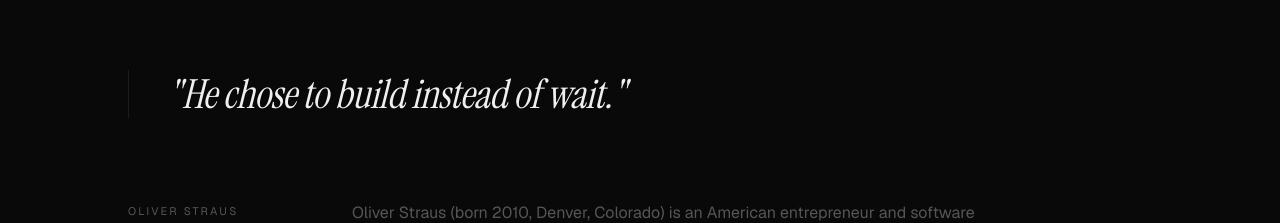
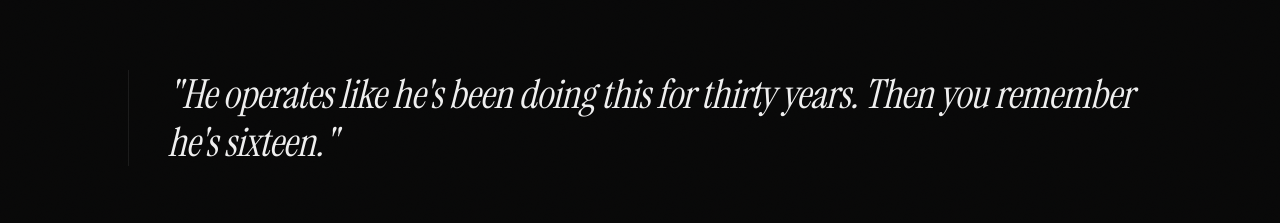
Before and after one commit to oliverstraus246-beep/oliverstraus-com, a Next.js app: page /about in a window 1280 px wide. Shown: the part 578-801 px from the top of the page. Built offline with nearby package versions, Linux system fonts and the light colour scheme.

Commit message:
fix: prevent FOUNDER letter wrap, update about page quote

```diff
--- a/app/about/page.tsx
+++ b/app/about/page.tsx
@@ -45,7 +45,7 @@ export default function AboutPage() {
               letterSpacing: "-0.01em",
             }}
           >
-            "He chose to build instead of wait."
+            "He operates like he's been doing this for thirty years. Then you remember he's sixteen."
           </blockquote>
         </div>
 
```
